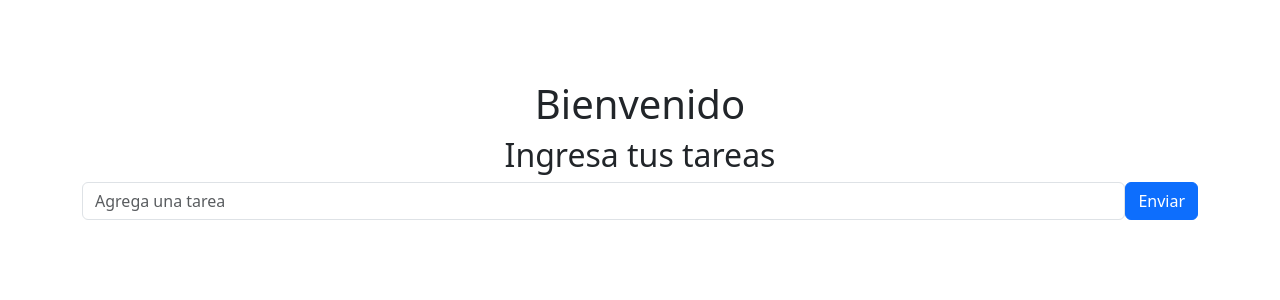
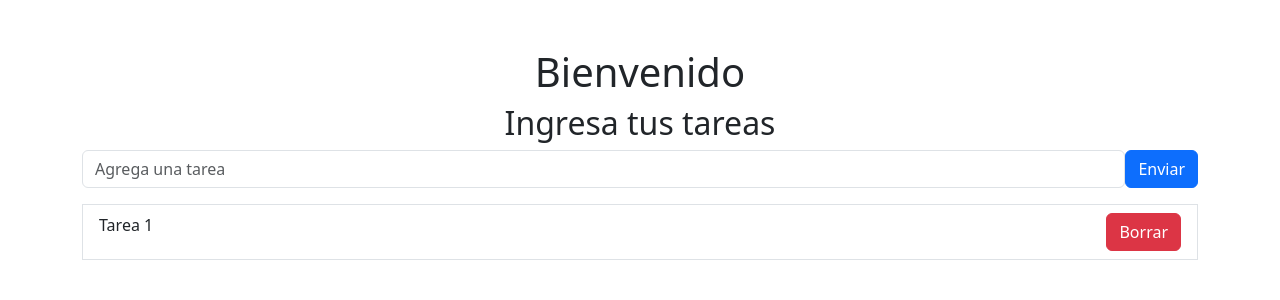
Before and after one commit to BritoAugusto/listaTareaReact, a React (Vite) app: page / in a window 1280 px wide. Shown: the top 300 px of the page. Built offline with nearby package versions, Linux system fonts and the light colour scheme.

Commit message:
agregamos los componentes ListaTarea e ItemTarea

```diff
--- a/src/App.jsx
+++ b/src/App.jsx
@@ -1,11 +1,11 @@
 import "bootstrap/dist/css/bootstrap.min.css";
-import "./App.css";
+// import "./App.css";
 import Formulario from "./components/Formulario";
 
 function App() {
   return (
     <>
-      <main className="container my-5">
+      <main className="container my-5 text-center">
         <h1>Bienvenido</h1>
         <h2>Ingresa tus tareas</h2>
         <Formulario></Formulario>
--- a/src/components/Formulario.jsx
+++ b/src/components/Formulario.jsx
@@ -1,5 +1,6 @@
 import Button from "react-bootstrap/Button";
 import Form from "react-bootstrap/Form";
+import ListaTareas from "./ListaTareas";
 // import {Form, Button} from "react-bootrstap";
 const Formulario = () => {
   return (
@@ -12,6 +13,7 @@
           </Button>
         </Form.Group>
       </Form>
+      <ListaTareas></ListaTareas>
     </section>
   );
 };
--- /dev/null
+++ b/src/components/ItemTarea.jsx
@@ -0,0 +1,11 @@
+import { Button, ListGroup } from "react-bootstrap";
+
+const ItemTarea = () => {
+    return (
+      <div>
+        <ListGroup.Item className="d-flex justify-content-between">Tarea 1 <Button variant="danger">Borrar</Button> </ListGroup.Item>
+      </div>
+    );
+};
+
+export default ItemTarea;
--- /dev/null
+++ b/src/components/ListaTareas.jsx
@@ -0,0 +1,12 @@
+import ListGroup from "react-bootstrap/ListGroup";
+import ItemTarea from "./ItemTarea";
+
+const ListaTareas = () => {
+  return (
+    <ListGroup>
+    <ItemTarea></ItemTarea>
+    </ListGroup>
+  );
+};
+
+export default ListaTareas;
```
